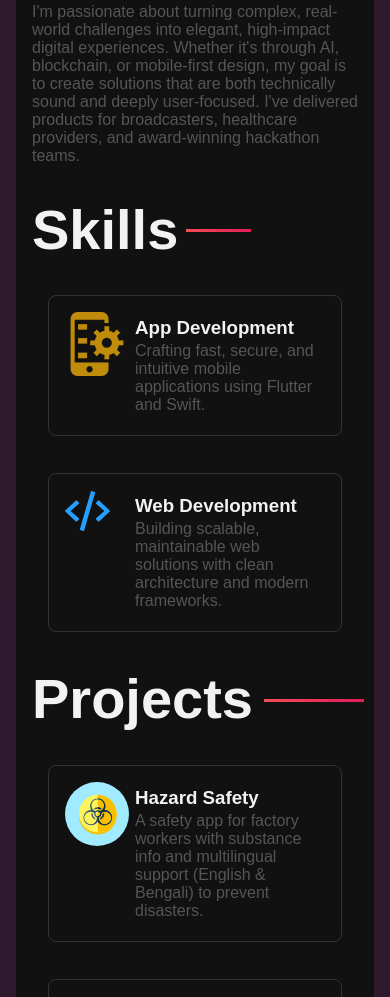
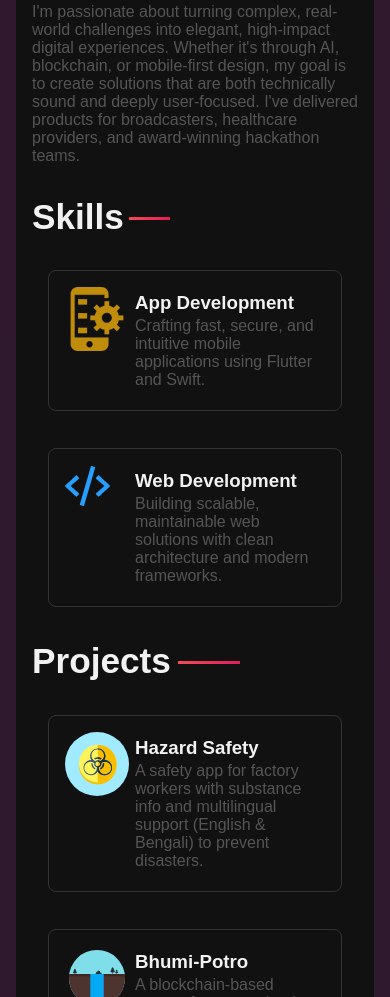
Before and after one commit to tazz-demos/Rasheeq-Peronal-Profile, a plain HTML site: page index.html in a window 390 px wide. Shown: the part 1192-2189 px from the top of the page. Drawn offline with Linux system fonts and the light colour scheme.

Commit message:
fixed Errors

```diff
--- a/style.css
+++ b/style.css
@@ -283,6 +283,9 @@ h2.my-projects::after {
   .about h1 {
     font-size: 2.2rem;
   }
+  .about h2 {
+    font-size: 2.2rem;
+  }
   .about .work {
     grid-template-columns: repeat(1, 1fr);
     grid-template-rows: repeat(4, auto);
```
